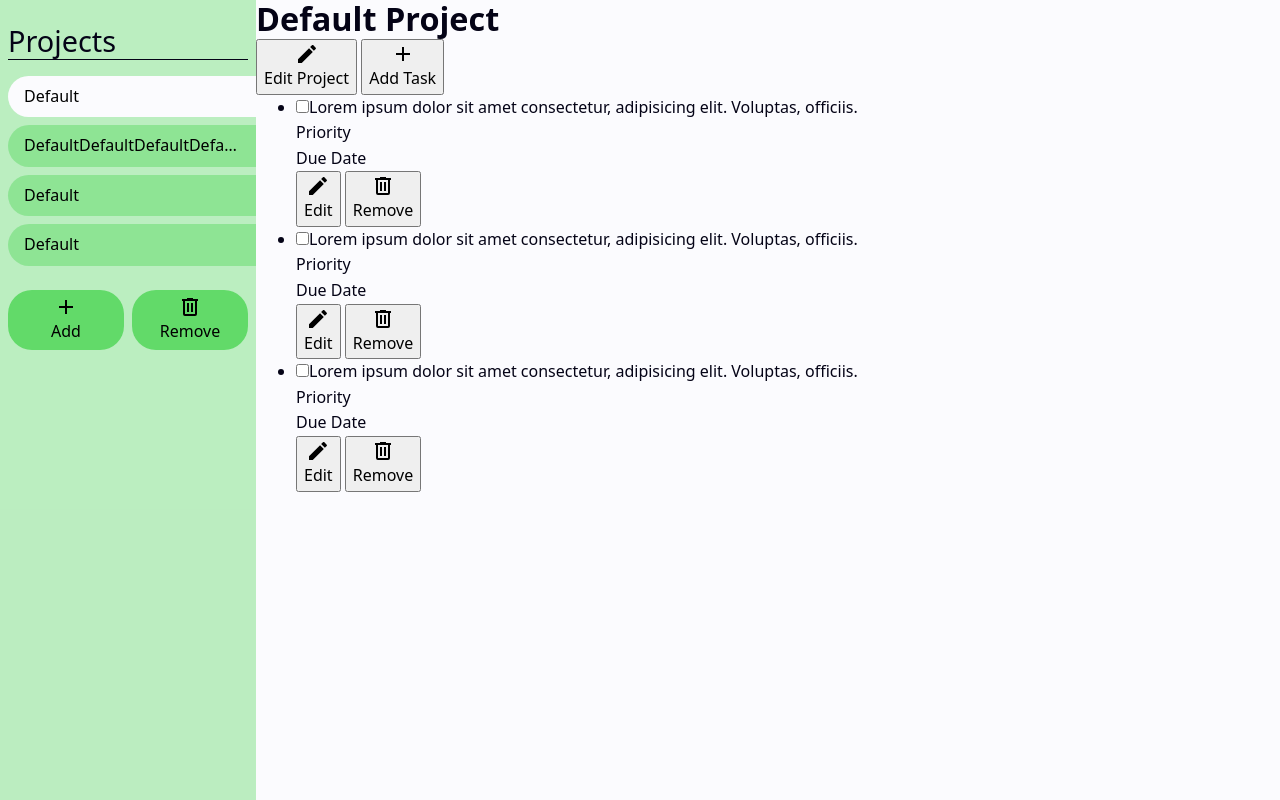
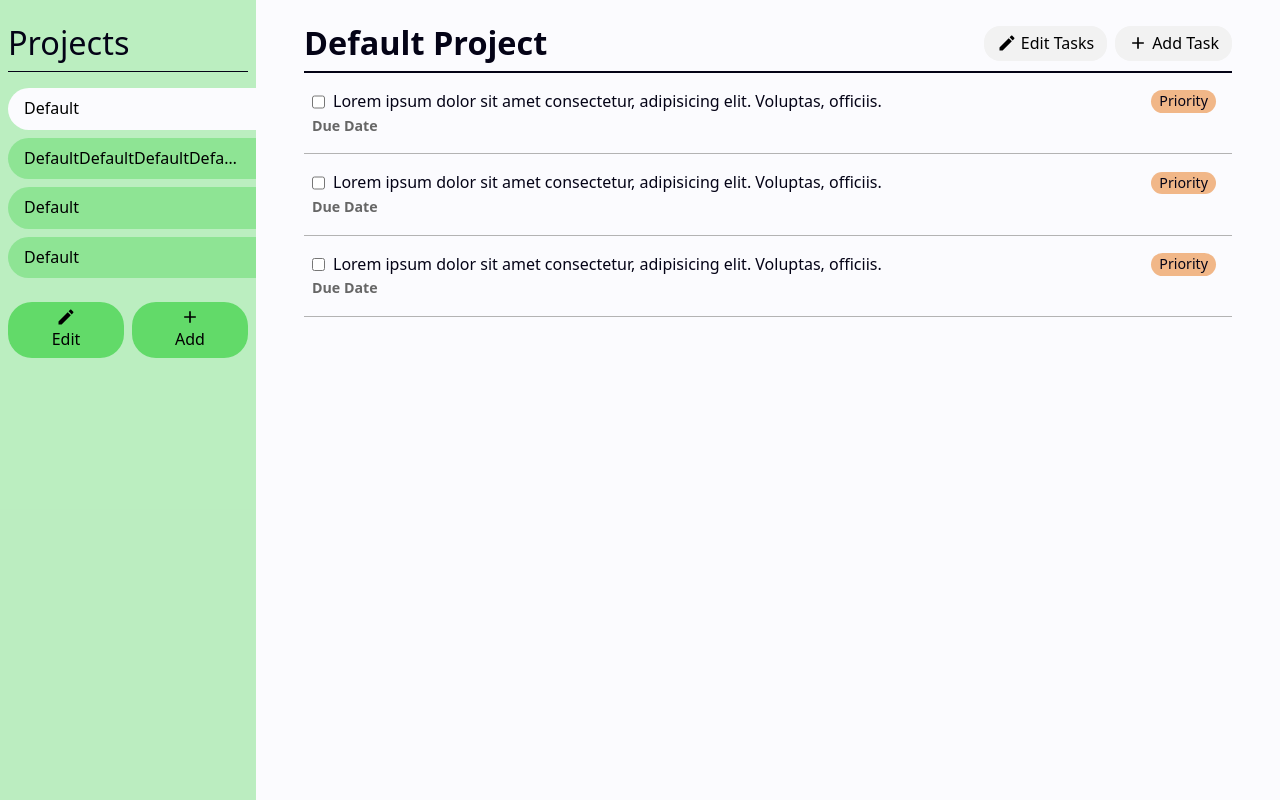
Before and after one commit to NirmalSubedi/odin-to-do-list, a website built with webpack: page src/template.html in a window 1280 px wide. Built offline with nearby package versions, Linux system fonts and the light colour scheme.

Commit message:
Style main section

```diff
--- a/src/styles.css
+++ b/src/styles.css
@@ -8,8 +8,10 @@
   --clr-text: hsl(243, 76%, 5%);
   --clr-bg: hsl(240, 60%, 99%);
 
-  --clr-dark-700: hsl(0, 0%, 70%);
-  --clr-dark-900: hsl(0, 0%, 90%);
+  --clr-light-400: hsl(0, 0%, 40%);
+  --clr-light-700: hsl(0, 0%, 70%);
+  --clr-light-850: hsl(0, 0%, 85%);
+  --clr-light-950: hsl(0, 0%, 95%);
 
   /* Font Family */
   --ff-system-ui: system-ui, "Segoe UI", Roboto, Helvetica, Arial, sans-serif,
@@ -101,6 +103,10 @@ h6 {
   font-size: var(--fs-h6);
 }
 
+button {
+  cursor: pointer;
+}
+
 .app {
   display: grid;
   grid-template-columns: minmax(250px, 20%) minmax(350px, 1fr);
@@ -110,6 +116,12 @@ h6 {
 img[alt~="icon"] {
   margin: 0 auto;
 }
+
+/*
+  =================
+   Sidebar Section
+  =================
+*/
 
 .sidebar {
   background-color: var(--clr-primary-300);
@@ -122,31 +134,10 @@ img[alt~="icon"] {
 
 .sidebar h2 {
   font-weight: 400;
+  font-size: var(--fs-h1);
   margin-left: 0.5rem;
+  padding-bottom: 0.5rem;
   border-bottom: 1px solid var(--clr-text);
-}
-
-.projects-control {
-  display: flex;
-  gap: 0.5rem;
-  margin: 1.5rem 0.5rem;
-}
-
-.projects-control > * {
-  flex: 1;
-  padding: 0.25em 0;
-  background-color: var(--clr-primary-600);
-  border: 1px solid transparent;
-  border-radius: 1.5rem;
-}
-
-.projects-control > *:hover {
-  background-color: var(--clr-primary);
-  border-color: var(--clr-text);
-}
-
-.projects-control > *:active {
-  background-color: var(--clr-accent);
 }
 
 .project-list {
@@ -182,7 +173,7 @@ img[alt~="icon"] {
 .project-name span {
   text-overflow: ellipsis;
   overflow: hidden;
-  white-space: no-wrap;
+  white-space: nowrap;
   margin-right: 3px;
 }
 
@@ -192,8 +183,8 @@ img[alt~="icon"] {
 }
 
 .project-name img:hover {
-  box-shadow: 0 0 0 2px var(--clr-dark-700),
-    inset 0 0 0 100px var(--clr-dark-700);
+  box-shadow: 0 0 0 2px var(--clr-light-700),
+    inset 0 0 0 100px var(--clr-light-700);
 }
 
 .project-name img:focus {
@@ -201,9 +192,157 @@ img[alt~="icon"] {
 }
 
 .hide-icon img {
-display: none;
+  display: none;
 }
 
 .hide-icon span {
   margin-right: 0;
 }
+
+.projects-control {
+  display: flex;
+  gap: 0.5rem;
+  margin: 1.5rem 0.5rem;
+}
+
+.projects-control > * {
+  flex: 1;
+  padding: 0.25em 0;
+  background-color: var(--clr-primary-600);
+  border: 1px solid transparent;
+  border-radius: 1.5rem;
+}
+
+.projects-control > *:hover {
+  background-color: var(--clr-primary);
+  border-color: var(--clr-text);
+}
+
+.projects-control > *:active {
+  background-color: var(--clr-accent);
+}
+
+/*
+==============
+Main Section
+==============
+*/
+
+.main {
+  padding: 1.5rem 3rem;
+}
+
+.project-details {
+  display: flex;
+  justify-content: space-between;
+  align-items: center;
+  border-bottom: 2px solid var(--clr-text);
+  padding-bottom: 0.5rem;
+}
+
+.project-controls {
+  display: flex;
+  gap: 0.5rem;
+}
+
+.project-controls > * {
+  display: flex;
+  gap: 0.25rem;
+  align-items: center;
+  background-color: var(--clr-light-950);
+  border: 1px solid transparent;
+  border-radius: 1rem;
+  padding: 0.25em 0.75em;
+}
+
+.project-controls > *:active {
+  outline: 3px solid var(--clr-light-850);
+}
+
+.project-controls > *:hover {
+  background-color: var(--clr-light-850);
+  border-color: var(--clr-text);
+}
+
+.project-todos ul {
+  padding: 0;
+}
+
+.project-todos ul li {
+  display: grid;
+  grid-template-columns: 1fr auto;
+  gap: 0.75rem;
+  border-bottom: 1px solid var(--clr-light-700);
+}
+
+label[for^="todo"] {
+  padding: 1rem 0 1rem 0.5rem;
+  cursor: pointer;
+}
+
+label:has(input[type="checkbox"]:checked) {
+  text-decoration: line-through;
+}
+
+.todo-title {
+  display: grid;
+  grid-template-columns: 1fr auto;
+}
+
+.todo-title p:first-child {
+  display: flex;
+  gap: 0.5rem;
+}
+
+.todo-title-text {
+  width: 0;
+  flex: 1;
+  white-space: nowrap;
+  text-overflow: ellipsis;
+  overflow: hidden;
+}
+
+.todo-priority-tag {
+  background: var(--clr-secondary);
+  padding: 0 0.5rem;
+  border-radius: 1rem;
+  font-size: var(--fs-small);
+  display: flex;
+  margin: auto;
+}
+
+label:has(input[type="checkbox"]:checked) .todo-priority-tag {
+  background-color: transparent;
+}
+
+.todo-due-date {
+  color: var(--clr-light-400);
+  font-weight: 700;
+  font-size: var(--fs-small);
+}
+
+.todo-controls {
+  align-self: flex-start;
+  display: flex;
+  gap: 0.65rem;
+  margin: 1rem 0.25rem 0 0;
+}
+
+.todo-controls > * {
+  background-color: var(--clr-bg);
+  border: 0;
+  border-radius: 100%;
+  padding: 0;
+  outline-offset: 3px;
+}
+.todo-controls > *:hover {
+  box-shadow: 0 0 0 5px var(--clr-light-700),
+    inset 0 0 0 10px var(--clr-light-700);
+}
+.todo-controls > *:active {
+  outline:3px solid var(--clr-light-700);
+}
+
+.hide-button {
+  display: none;
+}
--- a/src/template.html
+++ b/src/template.html
@@ -12,16 +12,24 @@
         <div class="sidebar">
             <h2>Projects</h2>
             <ul class="project-list">
-                <li class="project-list-item default active-project"><button class="project-name"><span>Default</span></button></li>
-                <li class="project-list-item"><button class="project-name hide-icon"><span>DefaultDefaultDefaultDefaultDefaultDefaultDefault</span><img src="./images/remove.svg" alt="remove icon" width="24" height="24" tabindex="0"></button></li>
-                <li class="project-list-item"><button class="project-name hide-icon"><span>Default</span><img src="./images/remove.svg" alt="remove icon" width="24" height="24" tabindex="0"></button></li>
-                <li class="project-list-item"><button class="project-name hide-icon"><span>Default</span><img src="./images/remove.svg" alt="remove icon" width="24" height="24" tabindex="0"></button></li>
+                <li class="project-list-item default active-project"><button
+                        class="project-name"><span>Default</span></button></li>
+                <li class="project-list-item"><button
+                        class="project-name hide-icon"><span>DefaultDefaultDefaultDefaultDefaultDefaultDefault</span><img
+                            src="./images/remove.svg" alt="remove icon" width="20" height="20" tabindex="0"></button>
+                </li>
+                <li class="project-list-item"><button class="project-name hide-icon"><span>Default</span><img
+                            src="./images/remove.svg" alt="remove icon" width="20" height="20" tabindex="0"></button>
+                </li>
+                <li class="project-list-item"><button class="project-name hide-icon"><span>Default</span><img
+                            src="./images/remove.svg" alt="remove icon" width="20" height="20" tabindex="0"></button>
+                </li>
             </ul>
             <div class="projects-control">
-                <button class="add-project-button"><img src="./images/add.svg" alt="add icon" width="24" height="24">Add
-                    </button>
-                <button class="remove-projects-button"><img src="./images/remove.svg" alt="remove icon" width="24"
-                        height="24">Remove</button><!--Toggle to Cancel-->
+                <button class="edit-projects-button"><img src="./images/edit.svg" alt="edit icon" width="20"
+                        height="20">Edit</button> <!--Toggle to Cancel-->
+                <button class="add-project-button"><img src="./images/add.svg" alt="add icon" width="20"
+                        height="20">Add</button>
             </div>
         </div>
         <div class="main">
@@ -29,10 +37,10 @@
                 <div class="project-details">
                     <h1>Default Project</h1>
                     <div class="project-controls">
-                        <button class="edit-project-button"><img src="./images/edit.svg" alt="edit icon" width="24"
-                                height="24">Edit Project</button><!--Toggle to Cancel Editing Button-->
-                        <button class="add-task-button"><img src="./images/add.svg" alt="add icon" width="24"
-                                height="24">Add Task</button>
+                        <button class="edit-tasks-button"><img src="./images/edit.svg" alt="edit icon" width="20"
+                                height="20">Edit Tasks</button><!--Toggle to Cancel Editing Button-->
+                        <button class="add-task-button"><img src="./images/add.svg" alt="add icon" width="20"
+                                height="20">Add Task</button><!--Toggle to Delete Checked-->
                     </div>
                 </div>
 
@@ -40,55 +48,61 @@
                     <li>
                         <label for="todo1">
                             <div class="todo-title">
-                                <p class="todo-title-text">
-                                    <input type="checkbox" id="todo1" name="todo1">Lorem ipsum dolor sit amet
-                                    consectetur, adipisicing elit. Voluptas, officiis.
+                                <p>
+                                    <input type="checkbox" id="todo1" name="todo1"><span class="todo-title-text">
+                                        Lorem ipsum dolor sit amet
+                                        consectetur, adipisicing elit. Voluptas, officiis.
+                                    </span>
                                 </p>
                                 <p class="todo-priority-tag">Priority</p>
                             </div>
                             <p class="todo-due-date">Due Date</p>
                         </label>
                         <div class="todo-controls">
-                            <button class="edit-todo-button"><img src="./images/edit.svg" alt="edit icon" width="24"
-                                    height="24">Edit</button>
-                            <button class="remove-todo-button"><img src="./images/remove.svg" alt="remove icon"
-                                    width="24" height="24">Remove</button>
+                            <button class="edit-todo-button hide-button"><img src="./images/edit.svg" alt="edit icon" width="20"
+                                    height="20"></button>
+                            <button class="remove-todo-button hide-button"><img src="./images/remove.svg" alt="remove icon"
+                                    width="20" height="20"></button>
                         </div>
                     </li>
                     <li>
                         <label for="todo2">
                             <div class="todo-title">
-                                <p class="todo-title-text">
-                                    <input type="checkbox" id="todo2" name="todo2">Lorem ipsum dolor sit amet
-                                    consectetur, adipisicing elit. Voluptas, officiis.
+                                <p>
+                                    <input type="checkbox" id="todo2" name="todo2"><span class="todo-title-text">
+                                        Lorem ipsum dolor sit amet
+                                        consectetur, adipisicing elit. Voluptas, officiis.
+                                    </span>
                                 </p>
                                 <p class="todo-priority-tag">Priority</p>
                             </div>
                             <p class="todo-due-date">Due Date</p>
                         </label>
                         <div class="todo-controls">
-                            <button class="edit-todo-button"><img src="./images/edit.svg" alt="edit icon" width="24"
-                                    height="24">Edit</button>
-                            <button class="remove-todo-button"><img src="./images/remove.svg" alt="remove icon"
-                                    width="24" height="24">Remove</button>
+                            <button class="edit-todo-button hide-button"><img src="./images/edit.svg" alt="edit icon" width="20"
+                                    height="20"></button>
+                            <button class="remove-todo-button hide-button"><img src="./images/remove.svg" alt="remove icon"
+                                    width="20" height="20"></button>
                         </div>
                     </li>
                     <li>
                         <label for="todo3">
                             <div class="todo-title">
-                                <p class="todo-title-text">
-                                    <input type="checkbox" id="todo3" name="todo3">Lorem ipsum dolor sit amet
-                                    consectetur, adipisicing elit. Voluptas, officiis.
+                                <p>
+                                    <input type="checkbox" id="todo3" name="todo3"><span class="todo-title-text">
+                                        Lorem ipsum dolor sit amet
+                                        consectetur, adipisicing elit. Voluptas, officiis.
+                                    </span>
                                 </p>
                                 <p class="todo-priority-tag">Priority</p>
                             </div>
                             <p class="todo-due-date">Due Date</p>
                         </label>
                         <div class="todo-controls">
-                            <button class="edit-todo-button"><img src="./images/edit.svg" alt="edit icon" width="24"
-                                    height="24">Edit</button>
-                            <button class="remove-todo-button"><img src="./images/remove.svg" alt="remove icon"
-                                    width="24" height="24">Remove</button>
+                            <button class="edit-todo-button hide-button"><img src="./images/edit.svg" alt="edit icon" width="20"
+                                    height="20"></button>
+                            <button class="remove-todo-button hide-button"><img src="./images/remove.svg" alt="remove icon"
+                                    width="20" height="20"></button>
                         </div>
                     </li>
                 </ul>
```
